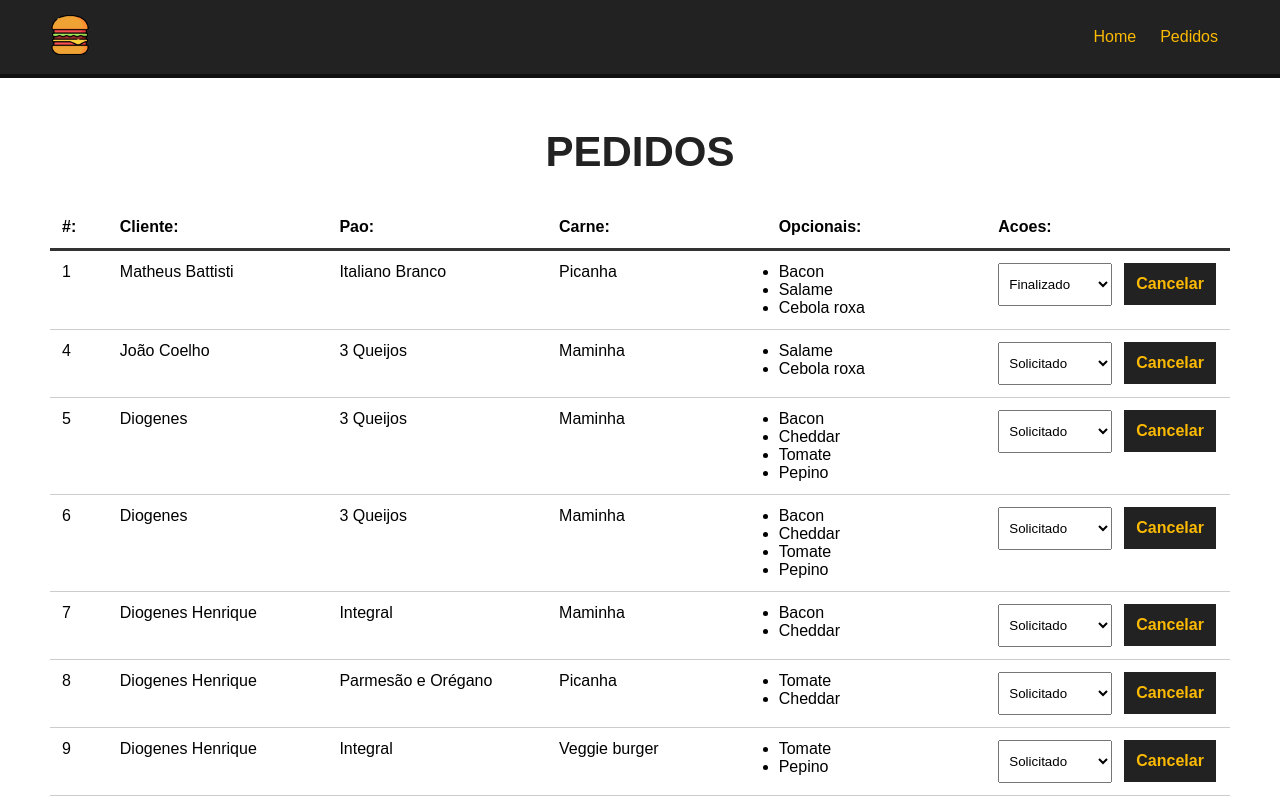
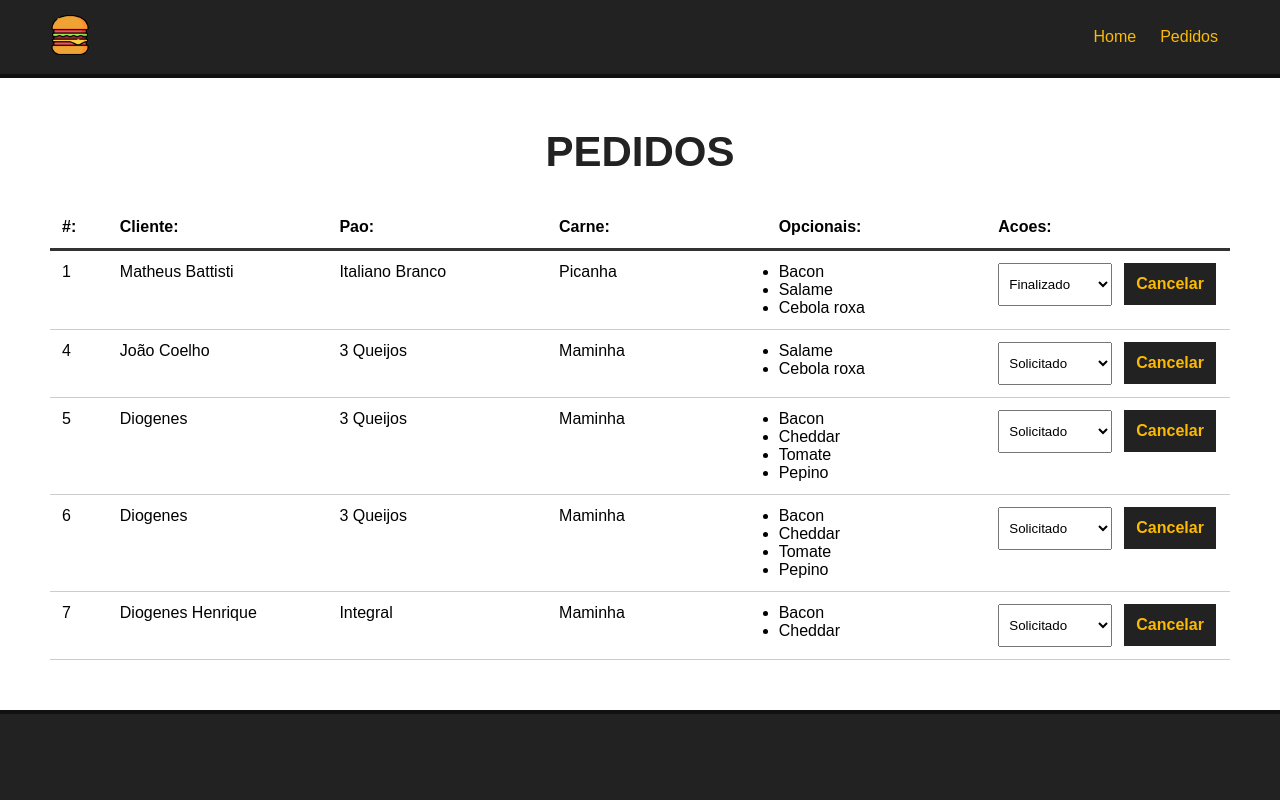
Before and after one commit to diogeneshas/make_your_burger, a Vue app: page /pedidos in a window 1280 px wide. Shown: the top 800 px of the page. Built offline with nearby package versions, Linux system fonts and the light colour scheme; data requests are answered from the project's data file.

Commit message:
removendo pedidos do sistema

```diff
--- a/db/db.json
+++ b/db/db.json
@@ -137,28 +137,6 @@
       ],
       "status": "Solicitado",
       "id": 7
-    },
-    {
-      "nome": "Diogenes Henrique",
-      "carne": "Picanha",
-      "pao": "Parmesão e Orégano",
-      "opcionais": [
-        "Tomate",
-        "Cheddar"
-      ],
-      "status": "Solicitado",
-      "id": 8
-    },
-    {
-      "nome": "Diogenes Henrique",
-      "carne": "Veggie burger",
-      "pao": "Integral",
-      "opcionais": [
-        "Tomate",
-        "Pepino"
-      ],
-      "status": "Solicitado",
-      "id": 9
     }
   ]
 }
--- a/src/components/Dashboard.vue
+++ b/src/components/Dashboard.vue
@@ -26,7 +26,7 @@
                         <option value="">Selecione</option>
                         <option v-for="s in status" :key="s.id" value="s.tipo" :selected="burger.status == s.tipo">{{s.tipo}}</option>
                     </select>
-                    <button class="delete-btn">Cancelar</button>
+                    <button class="delete-btn" @click="deleteBurger(burger.id)">Cancelar</button>
                 </div>
             </div>
         </div>
@@ -59,6 +59,17 @@ export default {
             const req = await fetch("http://localhost:3000/status")
             const data = await req.json()
             this.status = data
+        },
+        async deleteBurger(id) {
+           const req = await fetch(`http://localhost:3000/burgers/${id}`, {
+               method: "DELETE"
+           })
+
+           const res = await req.json()
+
+           //msg
+
+           this.getPedidos()
         }
     },
 
```
